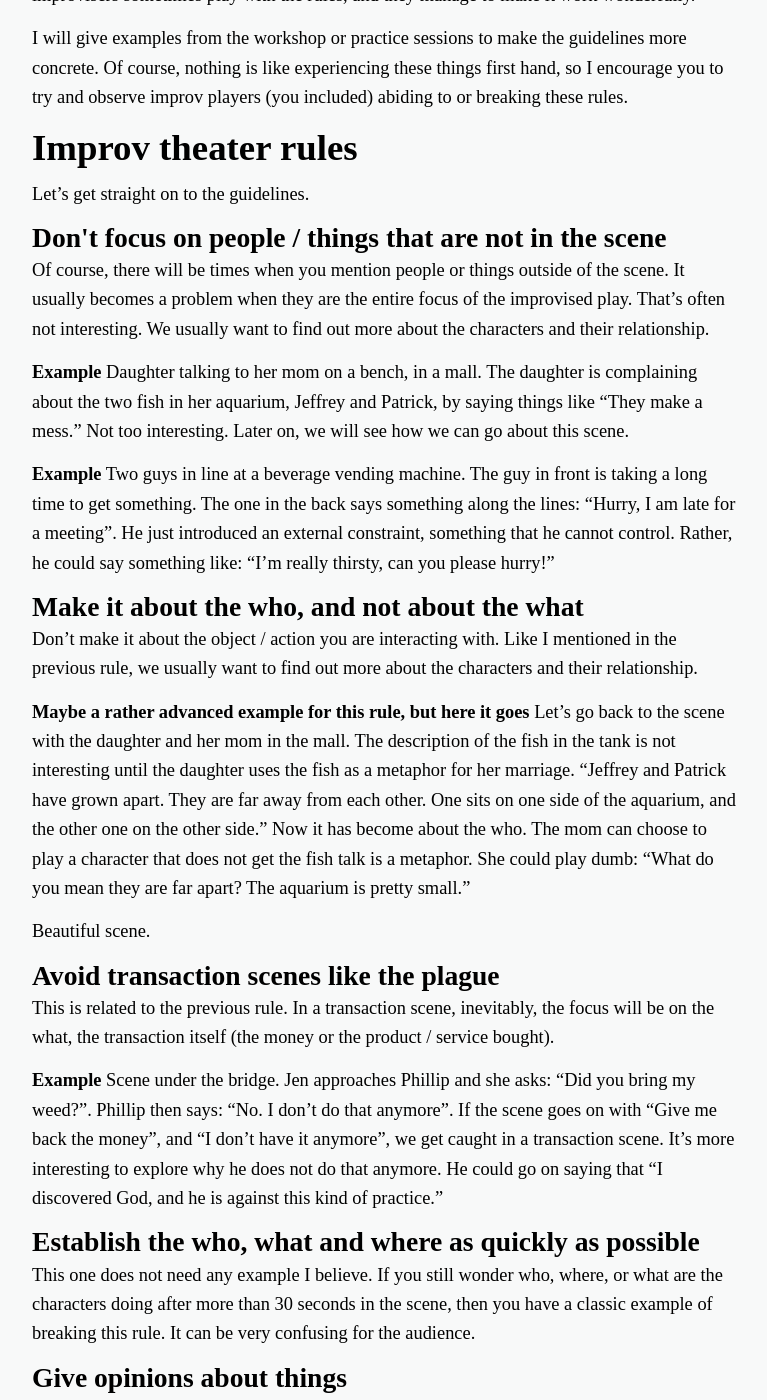
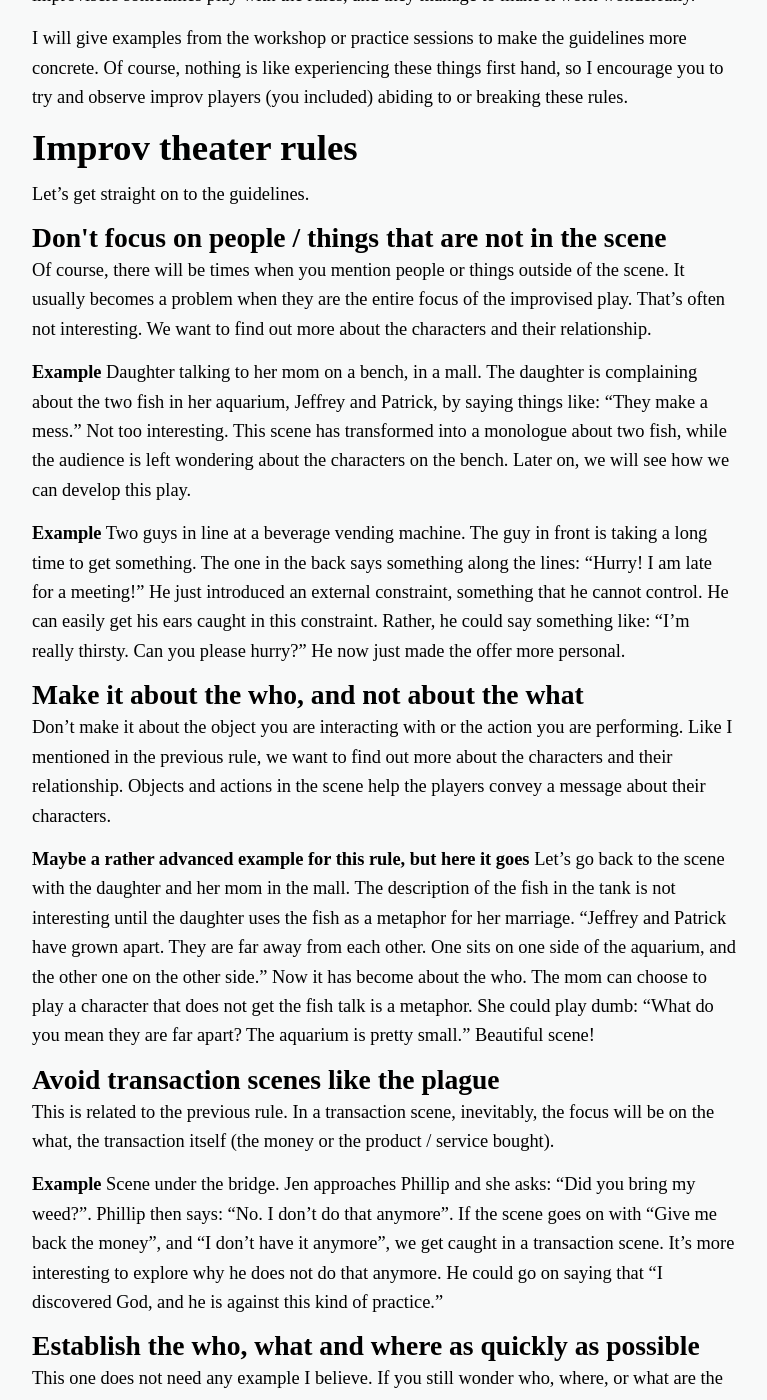
Before and after one commit to farcasia/ana.sutii.github.io, a Jekyll site: the page built from _posts/2019-10-03-Improv-theater-guidelines.markdown, in a window 1280 px wide and 1400 px high, scrolled down 1445 px. Shown: the whole window, without its empty margins (256-1023 px from the left). Built offline with Jekyll 4.4.1, drawn with Linux system fonts in a browser that asks for light colours; nearby versions of some CDN libraries; some of the changed text lies outside the part shown.

Commit message:
Last refinement for improv theater guidelines

```diff
--- a/_posts/2019-10-03-Improv-theater-guidelines.markdown
+++ b/_posts/2019-10-03-Improv-theater-guidelines.markdown
@@ -28,19 +28,17 @@ I will give examples from the workshop or practice sessions to make the guidelin
 Let's get straight on to the guidelines.
 
 <h3> Don't focus on people / things that are not in the scene</h3>
-Of course, there will be times when you mention people or things outside of the scene. It usually becomes a problem when they are the entire focus of the improvised play. That's often not interesting. We usually want to find out more about the characters and their relationship.
+Of course, there will be times when you mention people or things outside of the scene. It usually becomes a problem when they are the entire focus of the improvised play. That's often not interesting. We want to find out more about the characters and their relationship.
 
-<strong>Example</strong> Daughter talking to her mom on a bench, in a mall. The daughter is complaining about the two fish in her aquarium, Jeffrey and Patrick, by saying things like "They make a mess." Not too interesting. Later on, we will see how we can go about this scene.
+<strong>Example</strong> Daughter talking to her mom on a bench, in a mall. The daughter is complaining about the two fish in her aquarium, Jeffrey and Patrick, by saying things like: "They make a mess." Not too interesting. This scene has transformed into a monologue about two fish, while the audience is left wondering about the characters on the bench. Later on, we will see how we can develop this play.
 
-<strong>Example</strong> Two guys in line at a beverage vending machine. The guy in front is taking a long time to get something. The one in the back says something along the lines: "Hurry, I am late for a meeting". He just introduced an external constraint, something that he cannot control. Rather, he could say something like: "I'm really thirsty, can you please hurry!"
+<strong>Example</strong> Two guys in line at a beverage vending machine. The guy in front is taking a long time to get something. The one in the back says something along the lines: "Hurry! I am late for a meeting!" He just introduced an external constraint, something that he cannot control. He can easily get his ears caught in this constraint. Rather, he could say something like: "I'm really thirsty. Can you please hurry?" He now just made the offer more personal.
 
 <h3>Make it about the who, and not about the what</h3>
-Don't make it about the object / action you are interacting with. Like I mentioned in the previous rule, we usually want to find out more about the characters and their relationship.
+Don't make it about the object you are interacting with or the action you are performing. Like I mentioned in the previous rule, we want to find out more about the characters and their relationship. Objects and actions in the scene help the players convey a message about their characters.
 
 <strong>Maybe a rather advanced example for this rule, but here it goes</strong> Let's go back to the scene with the daughter and her mom in the mall. The description of the fish in the tank is not interesting until the daughter uses the fish as a metaphor for her marriage. "Jeffrey and Patrick have grown apart. They are far away from each other. One sits on one side of the aquarium, and the other one on the other side." Now it has become about the who.
-The mom can choose to play a character that does not get the fish talk is a metaphor. She could play dumb: "What do you mean they are far apart? The aquarium is pretty small."
-
-Beautiful scene.
+The mom can choose to play a character that does not get the fish talk is a metaphor. She could play dumb: "What do you mean they are far apart? The aquarium is pretty small." Beautiful scene!
 
 <h3>Avoid transaction scenes like the plague</h3>
 This is related to the previous rule. In a transaction scene, inevitably, the focus will be on the what, the transaction itself (the money or the product / service bought).
@@ -58,25 +56,25 @@ Characters with opinions are often very interesting. An opinion can nicely start
 The next three rules are interrelated, and on the same line.
 <h3>Apply logic relentlessly / Ask the obvious questions / Be the straight man in comedy</h3>
 
-All these rules refer to scenes where one of the characters does or says things that would be considered weird in a real situation. The other character can then try to answer the questions that the audience has about this weird behavior. It's on everyone's mind: why did he say that? why did he do that?
+All these rules refer to scenes where one of the characters does or says things that would be considered weird in a real situation. The other character can then try to answer the questions that the audience has about this weird behavior. It's on everyone's mind: Why did he say that? Why did he do that?
 
 <strong>Apply logic relentlessly example</strong> Scene in an office. Jen (she spies on other employees) reporting to Phillip (the boss) on what happened in the mall (the workplace) during the day. At some point she talks about Jeffrey. "He is being compared to all sorts of things by the other employees, like a fish, or a slimy eel." At this point, the boss can be very logical and say. "What all sorts of things? An eel is also a fish."
 The ending of the scene is not related to the rule, but just funny. Jen ends up being the one fired based on her own dossier about her. Great scene.
 
-<strong>Ask the obvious questions example</strong> One character makes balloons for kids, this is his job. It turns out at some point that the kids he sells the balloons to are his own kids. Absurd.
-The obvious question is why do you do this? How can you make a living like this? The straight character would ask this. One possible response to this question in the next rule.
+<strong>Ask the obvious questions example</strong> One character makes balloons for kids; this is his job. It turns out at some point that the kids he sells the balloons to are his own kids. Absurd.
+The obvious question is why does he do this? How can he make a living like this? The straight character would ask this. One possible response to this question in the next rule.
 
 <strong>Be the straight man in comedy example</strong> Scene between Jen and Phillip. They start on a hike through the woods. They literally walk for one minute, and Jen gets a panic attack. "I am tired. What if I can't make it?". Phillip can be the straight man right now and say something along the lines: "Honey, don't worry. We are not far from the starting point. Actually, we've just started." It's funny and rewarding, because everyone knows they've just started.
 
 <h3>Don't deescalate things; if anything, escalate</h3>
 In real life, we often try to diffuse difficult situations, to make excuses for socially frowned upon situations. In improv, it's fun to go deeper into these situations.
 
-<strong>Example</strong> Let's get back to the scene where the guy makes balloons and sells them to his own children. As a response to the previous question, you could find excuses, or you could escalate things: "I am making kids for marketing purposes." Brilliant.
+<strong>Example</strong> Let's get back to the scene where the guy makes balloons and sells them to his own children. As a response to the previous question, you could find excuses, or you could escalate things: "I am making kids for marketing purposes." Brilliant!
 
 <h3>Be mean to the character to be good to the actor</h3>
 Oftentimes, by being mean with the other character, we help the improv player with an offer. This rule is also somewhat in line with the rule on escalating things.
 
-<strong>Example</strong> Two sisters are on a hike in the mountains. One of them makes a fit of rage and does not want to continue anymore. She throws away her walking sticks and sits on the ground. Instead of being understanding and kind to her (as you would probably do in real life), you can escalate things, and say something like "Oooh, quit with the complaining. For once do finish something in your life." You reveal something about this other sister. You make an offer to the character, that he can now build upon.
+<strong>Example</strong> Two sisters are on a hike in the mountains. One of them makes a fit of rage and does not want to continue anymore. She throws away her walking sticks and sits on the ground. Instead of being understanding and kind to her (as you would probably do in real life), you can escalate things, and say something like "Oooh, quit with the complaining. For once do finish something in your life." You reveal something about this other sister. You make an offer to the character, that she can now build upon.
 
 <h2>Improv theater tricks</h2>
 At the end of this post, I have one bonus trick for you.
@@ -87,6 +85,6 @@ Describing the character in a few words makes for a better platforming. Of cours
 <strong>Example</strong> "I'm 60, but I party like I'm 50". Crisp and clear. A sentence that says it all. It's also funny because not a lot of people party a lot in their 50s.
 
 <h2>Conclusion</h2>
-Of course, these are all just general guidelines. You can always play with the rules if you know what you are doing. You can always create wonderful scenes by breaking the rules, and it is something that is usually done by people with more experience in improv.
+Of course, these are all just general guidelines. You can always play with the rules. You can always create wonderful scenes by breaking the rules. You often see experienced improv teams doing this.
 
 In the next blog posts on improv, I will talk about more guidelines, or explore in depth one of the guidelines. That's the plan. Until next time, improv enthusiasts!
```
Also changed, not shown: 3 other files.
